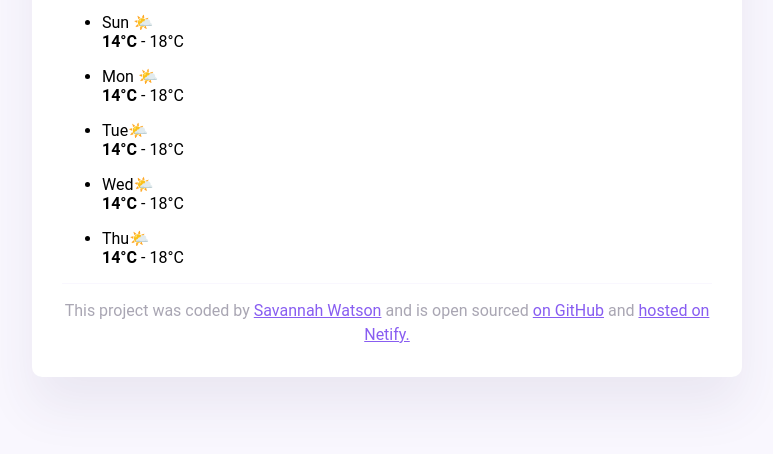
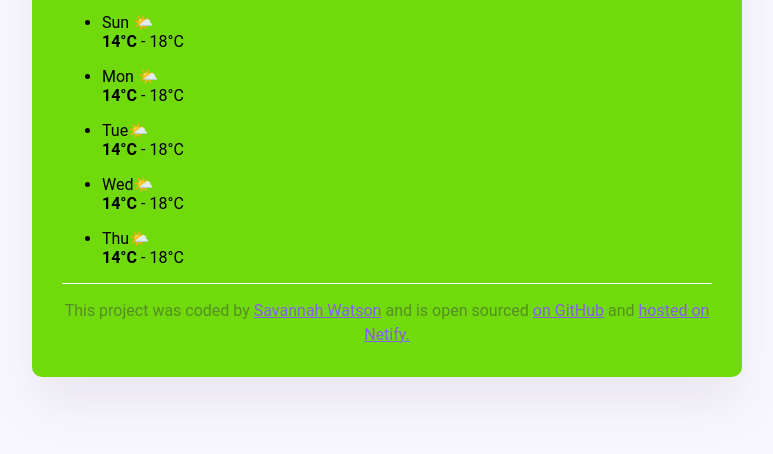
Before and after one commit to savannah20/Weather-Forecast-Project, a plain HTML site: page index.html in a window 1280 px wide. Shown: the part 346-800 px from the top of the page, without its empty margins (253-1026 px from the left). Drawn offline with nearby package versions, Linux system fonts and the light colour scheme.

Commit message:
Green Background test

```diff
--- a/src/styles.css
+++ b/src/styles.css
@@ -3,7 +3,7 @@ body {
   font-family: Roboto, sans-serif;
 }
 .container {
-  background: rgb(255, 255, 255);
+  background: rgb(112, 218, 13);
   max-width: 650px;
   margin: 60px auto;
   padding: 30px;
```
